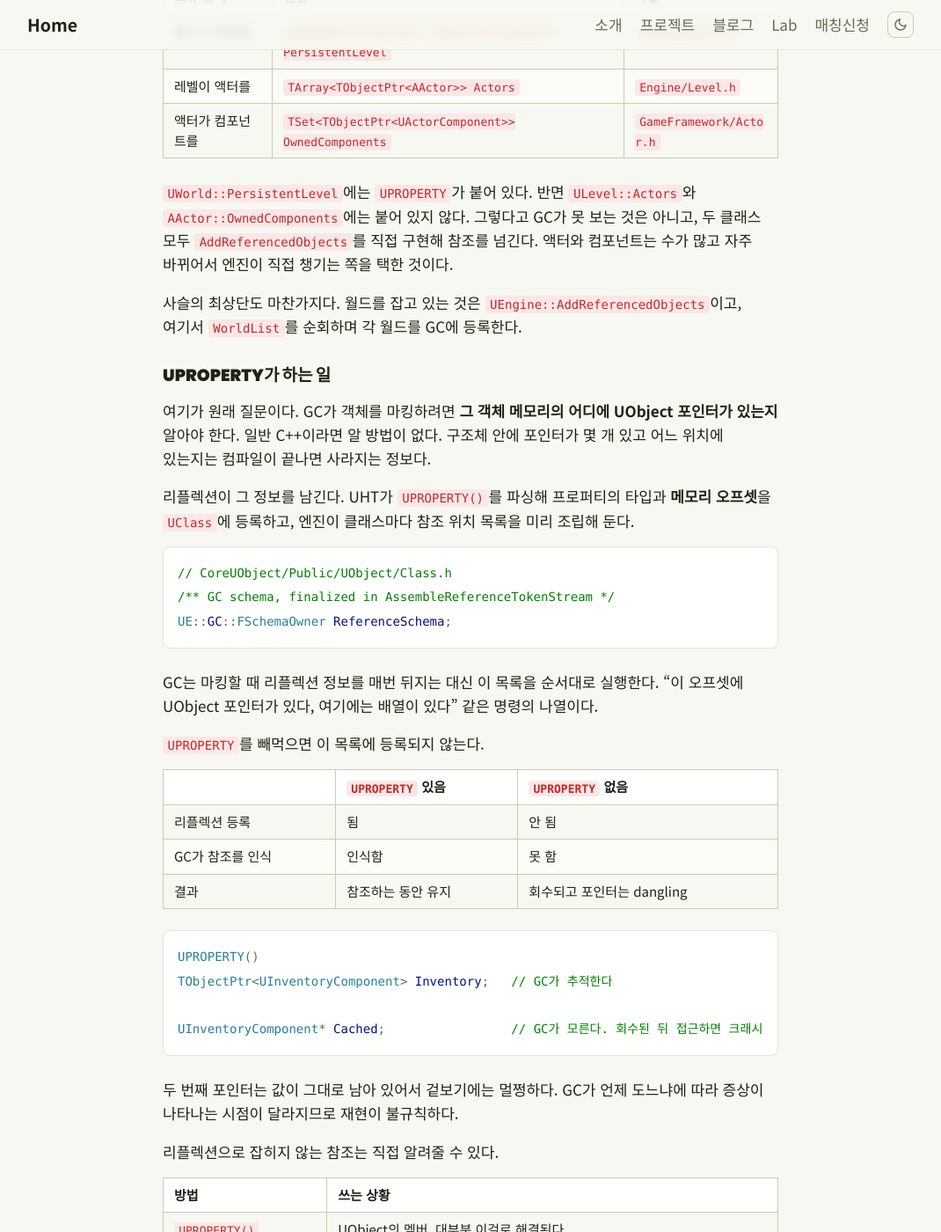
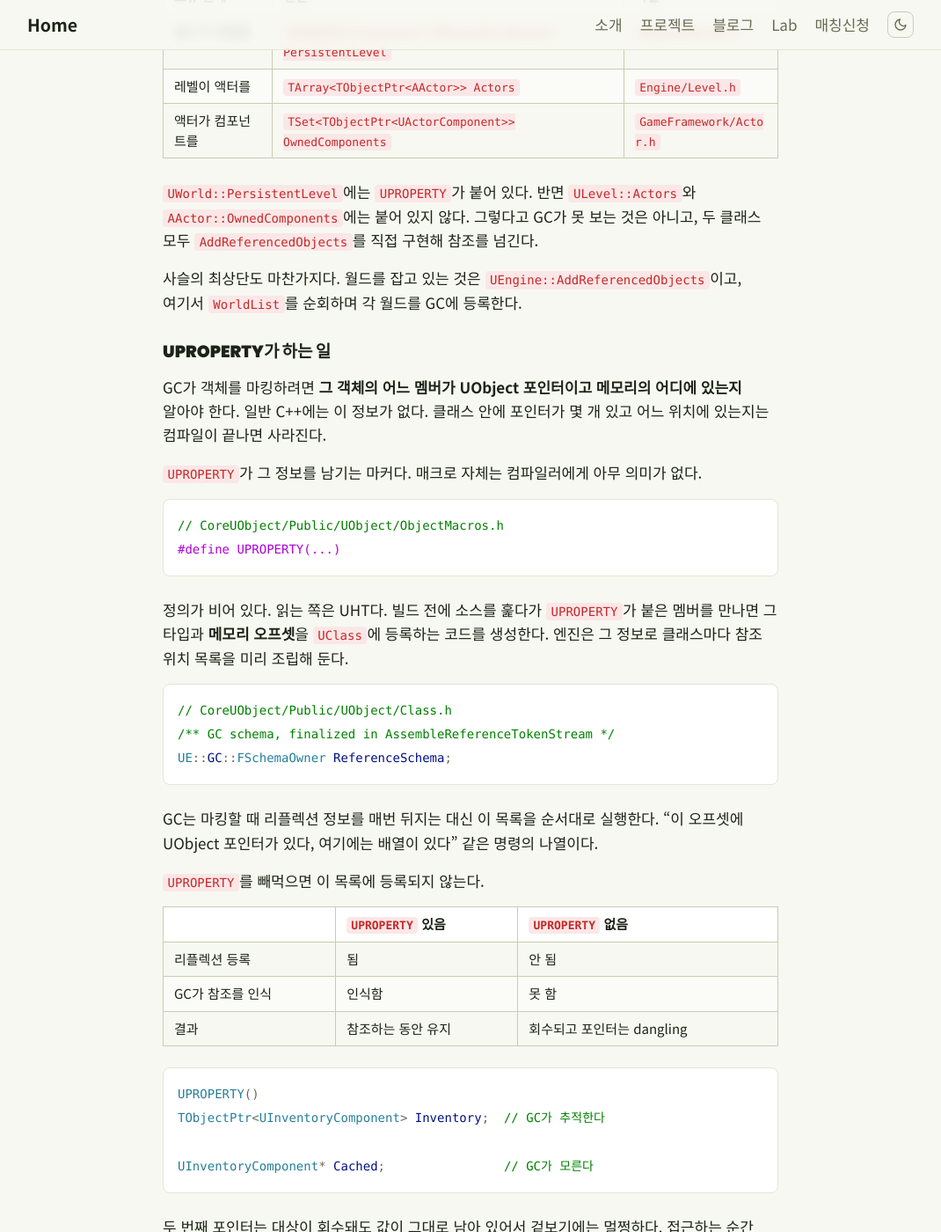
Before and after one commit to skamo3/skamo3.github.io, a Jekyll site: the page built from _posts/2026-08-11-unreal-uclass-gc-object-lifetime.md, in a window 1280 px wide and 1400 px high, scrolled down 2979 px. Shown: the whole window at 88% size, without its empty margins (105-1175 px from the left). Built offline with Jekyll 4.4.1, drawn with Linux system fonts in a browser that asks for light colours; some of the changed text lies outside the part shown.

Commit message:
3편 표현 정리 및 UPROPERTY 마커 설명 보강
- '여기가 원래 질문이다', '요지다', '어떻게 될까' 등 모호한 표현 제거
- UPROPERTY가 빈 매크로임을 엔진 소스 인용으로 보이고 마커 역할 명시
- Outer의 '이름 공간'을 '이름 충돌 방지'로 교체
- NewObject 설명을 '전역 배열 등록일 뿐 GC를 막지 않는다'로 정리
- Owner의 네트워크 소유자 역할(relevancy, RPC, 가시성) 설명 추가
- NewObject는 전역 함수, SpawnActor는 UWorld 멤버 함수라는 소속 차이 명시
- USTRUCT 도입 문장을 UCLASS와의 차이 관점으로 교체
- 코드 주석 길이를 줄여 줄바꿈 방지, 근거 없는 추측 문장 삭제

Co-Authored-By: Claude Opus 5 <noreply@anthropic.com>

````diff
--- a/_posts/2026-08-11-unreal-uclass-gc-object-lifetime.md
+++ b/_posts/2026-08-11-unreal-uclass-gc-object-lifetime.md
@@ -88,15 +88,22 @@ flowchart TD
 | 레벨이 액터를 | `TArray<TObjectPtr<AActor>> Actors` | `Engine/Level.h` |
 | 액터가 컴포넌트를 | `TSet<TObjectPtr<UActorComponent>> OwnedComponents` | `GameFramework/Actor.h` |
 
-`UWorld::PersistentLevel`에는 `UPROPERTY`가 붙어 있다. 반면 `ULevel::Actors`와 `AActor::OwnedComponents`에는 붙어 있지 않다. 그렇다고 GC가 못 보는 것은 아니고, 두 클래스 모두 `AddReferencedObjects`를 직접 구현해 참조를 넘긴다. 액터와 컴포넌트는 수가 많고 자주 바뀌어서 엔진이 직접 챙기는 쪽을 택한 것이다.
+`UWorld::PersistentLevel`에는 `UPROPERTY`가 붙어 있다. 반면 `ULevel::Actors`와 `AActor::OwnedComponents`에는 붙어 있지 않다. 그렇다고 GC가 못 보는 것은 아니고, 두 클래스 모두 `AddReferencedObjects`를 직접 구현해 참조를 넘긴다.
 
 사슬의 최상단도 마찬가지다. 월드를 잡고 있는 것은 `UEngine::AddReferencedObjects`이고, 여기서 `WorldList`를 순회하며 각 월드를 GC에 등록한다.
 
 ### UPROPERTY가 하는 일
 
-여기가 원래 질문이다. GC가 객체를 마킹하려면 **그 객체 메모리의 어디에 UObject 포인터가 있는지** 알아야 한다. 일반 C++이라면 알 방법이 없다. 구조체 안에 포인터가 몇 개 있고 어느 위치에 있는지는 컴파일이 끝나면 사라지는 정보다.
+GC가 객체를 마킹하려면 **그 객체의 어느 멤버가 UObject 포인터이고 메모리의 어디에 있는지** 알아야 한다. 일반 C++에는 이 정보가 없다. 클래스 안에 포인터가 몇 개 있고 어느 위치에 있는지는 컴파일이 끝나면 사라진다.
 
-리플렉션이 그 정보를 남긴다. UHT가 `UPROPERTY()`를 파싱해 프로퍼티의 타입과 **메모리 오프셋**을 `UClass`에 등록하고, 엔진이 클래스마다 참조 위치 목록을 미리 조립해 둔다.
+`UPROPERTY`가 그 정보를 남기는 마커다. 매크로 자체는 컴파일러에게 아무 의미가 없다.
+
+```cpp
+// CoreUObject/Public/UObject/ObjectMacros.h
+#define UPROPERTY(...)
+```
+
+정의가 비어 있다. 읽는 쪽은 UHT다. 빌드 전에 소스를 훑다가 `UPROPERTY`가 붙은 멤버를 만나면 그 타입과 **메모리 오프셋**을 `UClass`에 등록하는 코드를 생성한다. 엔진은 그 정보로 클래스마다 참조 위치 목록을 미리 조립해 둔다.
 
 ```cpp
 // CoreUObject/Public/UObject/Class.h
@@ -116,12 +123,12 @@ GC는 마킹할 때 리플렉션 정보를 매번 뒤지는 대신 이 목록을
 
 ```cpp
 UPROPERTY()
-TObjectPtr<UInventoryComponent> Inventory;   // GC가 추적한다
+TObjectPtr<UInventoryComponent> Inventory;  // GC가 추적한다
 
-UInventoryComponent* Cached;                 // GC가 모른다. 회수된 뒤 접근하면 크래시
+UInventoryComponent* Cached;                // GC가 모른다
 ```
 
-두 번째 포인터는 값이 그대로 남아 있어서 겉보기에는 멀쩡하다. GC가 언제 도느냐에 따라 증상이 나타나는 시점이 달라지므로 재현이 불규칙하다.
+두 번째 포인터는 대상이 회수돼도 값이 그대로 남아 있어서 겉보기에는 멀쩡하다. 접근하는 순간 크래시하고, GC가 언제 도느냐에 따라 증상이 나타나는 시점이 달라져 재현이 불규칙하다.
 
 리플렉션으로 잡히지 않는 참조는 직접 알려줄 수 있다.
 
@@ -138,7 +145,7 @@ UInventoryComponent* Cached;                 // GC가 모른다. 회수된 뒤
 
 Outer가 하는 일은 네 가지다.
 
-- 이름 공간. 같은 Outer 안에서 이름이 고유해야 한다
+- 이름 충돌 방지. 같은 Outer 아래에서는 이름이 겹칠 수 없다
 - 패키지 결정. Outer 체인을 끝까지 타고 올라가면 최상위 `UPackage`가 나오고 이게 저장 단위가 된다
 - `GetWorld()` 조회 경로
 - 소유자 조회
@@ -154,13 +161,13 @@ Outer가 하는 일은 네 가지다.
 Outer를 지정하는 것은 객체 안의 필드에 값을 대입하는 일이다. **Outer 쪽에서 자식을 참조로 등록하지 않는다.** 참조 방향이 자식에서 Outer로 향한다.
 
 ```cpp
-// this를 Outer로 줬지만 이것만으로는 살아남지 못한다
+// this를 Outer로 등록한다. GC 방지가 되는 것은 아니다
 UMyObject* Obj = NewObject<UMyObject>(this);
 ```
 
-전역 객체 배열에 등록되는 것과 GC가 살려두는 것도 별개다. 배열에 있는 것은 존재한다는 뜻일 뿐이고, 루트에서 도달 가능해야 산다. 위 코드는 `this` 쪽에 `UPROPERTY` 멤버로 잡아두지 않으면 다음 GC에 회수된다.
+`NewObject`는 객체를 전역 객체 배열에 등록할 뿐 GC를 막지 않는다. 루트에서 도달 가능해야 살아남는다. 위 코드는 `this` 쪽에 `UPROPERTY` 멤버로 잡아두지 않으면 다음 GC에 회수된다.
 
-"Outer를 줬으니 부모가 잡고 있겠지"가 가장 흔한 오해다. Outer는 소유 관계를 표현하는 것이지 수명 보장 장치가 아니다.
+Outer는 소유 관계를 표현하는 것이지 수명 보장 장치가 아니다.
 
 ### Owner와의 차이
 
@@ -178,13 +185,15 @@ UPROPERTY(ReplicatedUsing=OnRep_Owner)
 TObjectPtr<AActor> Owner;
 ```
 
+Owner는 액터의 네트워크 소유자다. 서버가 이 액터를 어떤 클라이언트에 복제할지 정하는 relevancy 계산에 쓰이고, 클라이언트가 서버로 보내는 RPC도 소유권이 있어야 통과한다. `bOwnerNoSee`와 `bOnlyOwnerSee` 같은 가시성 옵션도 Owner를 기준으로 동작한다. 1인칭 무기 메시를 본인에게만 보이게 하는 처리가 이걸 쓴다.
+
 액터의 Outer는 `ULevel`이고 Owner는 스폰시킨 액터다. 투사체라면 Outer는 레벨, Owner는 발사한 캐릭터가 된다. 컴포넌트는 Outer와 Owner가 사실상 같아서 둘을 같은 것으로 착각하기 쉽다.
 
 ## SpawnActor한 액터의 수명
 
-`SpawnActor`로 만든 액터를 어떤 변수에도 담아두지 않으면 어떻게 될까. 파괴되지 않는다.
+`SpawnActor`로 만든 액터는 어떤 변수에도 담아두지 않아도 파괴되지 않는다.
 
-질문의 전제가 성립하지 않기 때문이다. 앞에서 본 대로 `ULevel::Actors`가 그 액터를 담고 있고, 레벨은 월드가, 월드는 루트가 잡고 있다. 아무도 참조하지 않는 상태가 아니라 **월드가 참조하고 있는** 상태다.
+앞에서 본 대로 `ULevel::Actors`가 그 액터를 담고 있고, 레벨은 월드가, 월드는 루트가 잡고 있다. 아무도 참조하지 않는 상태가 아니라 **월드가 참조하고 있는** 상태다.
 
 제거하려면 `Destroy()`를 명시적으로 호출해야 한다.
 
@@ -195,18 +204,18 @@ AProjectile* P = GetWorld()->SpawnActor<AProjectile>(Class, Loc, Rot);
 P->Destroy();   // 이걸 불러야 제거 절차가 시작된다
 ```
 
-`NewObject`와 정반대라는 점이 요지다.
+두 생성 함수는 소속부터 다르다. `NewObject`는 `UObjectGlobals.h`에 선언된 전역 템플릿 함수이고, `SpawnActor`는 `UWorld`의 멤버 함수다. 월드를 거쳐야 만들어진다는 점이 수명 차이로 이어진다.
 
-| | 방치하면 |
-|---|---|
-| `NewObject` | `UPROPERTY`로 안 잡으면 회수된다 |
-| `SpawnActor` | 월드가 잡고 있어서 계속 남는다 |
+| | 소속 | 방치하면 |
+|---|---|---|
+| `NewObject` | 전역 함수 | `UPROPERTY`로 안 잡으면 회수된다 |
+| `SpawnActor` | `UWorld`의 멤버 함수 | 월드가 잡고 있어서 계속 남는다 |
 
 그래서 액터는 GC 누수가 아니라 방치 누수가 문제가 된다. 투사체나 이펙트를 Destroy 없이 계속 스폰하면 월드에 쌓여 Tick 비용과 메모리를 먹는다.
 
 ## USTRUCT
 
-`USTRUCT`도 리플렉션을 갖지만 UObject 체계 바깥에 있다.
+`USTRUCT`도 리플렉션을 갖지만 UObject가 아니기 때문에 UCLASS와 차이가 생긴다.
 
 | | UCLASS | USTRUCT |
 |---|---|---|
@@ -220,7 +229,7 @@ P->Destroy();   // 이걸 불러야 제거 절차가 시작된다
 
 선택 기준은 고유한 정체성이 필요한가다. 데이터 묶음이고 값으로 다루는 게 자연스러우면 USTRUCT, 고유한 수명과 동작을 갖고 여러 곳에서 참조로 공유되어야 하면 UCLASS다.
 
-성능 차이도 크다. 아이템 데이터 1,000개를 `TArray`에 담을 때 USTRUCT면 연속 메모리에 값으로 들어가 GC가 신경 쓸 것이 없다. UObject로 만들면 포인터 배열이 되고 GC가 매 사이클마다 1,000개를 추적해야 한다. DataTable의 행 타입이 USTRUCT인 이유가 여기 있다.
+아이템 데이터 1,000개를 `TArray`에 담을 때 USTRUCT면 연속 메모리에 값으로 들어가 GC가 신경 쓸 것이 없다. UObject로 만들면 포인터 배열이 되고 GC가 매 사이클마다 1,000개를 추적해야 한다. DataTable의 행 타입이 USTRUCT인 이유가 여기 있다.
 
 ## 정리
 
````
Also changed, not shown: other parts of _posts/2026-08-11-unreal-uclass-gc-object-lifetime.md (+1 -1 lines).
